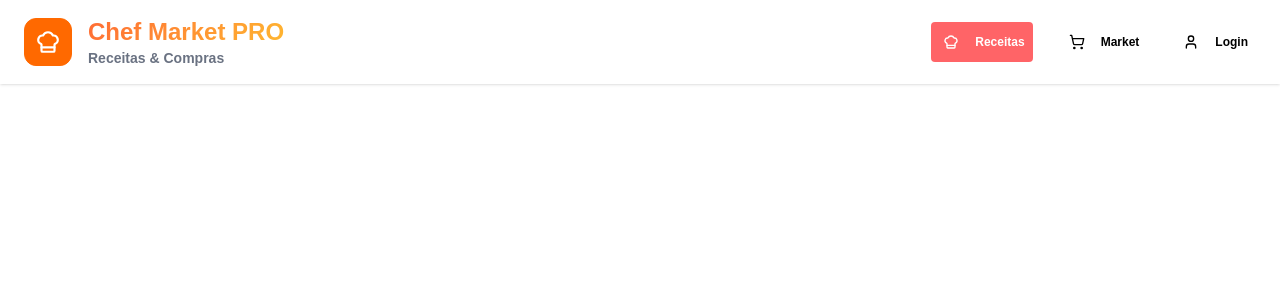
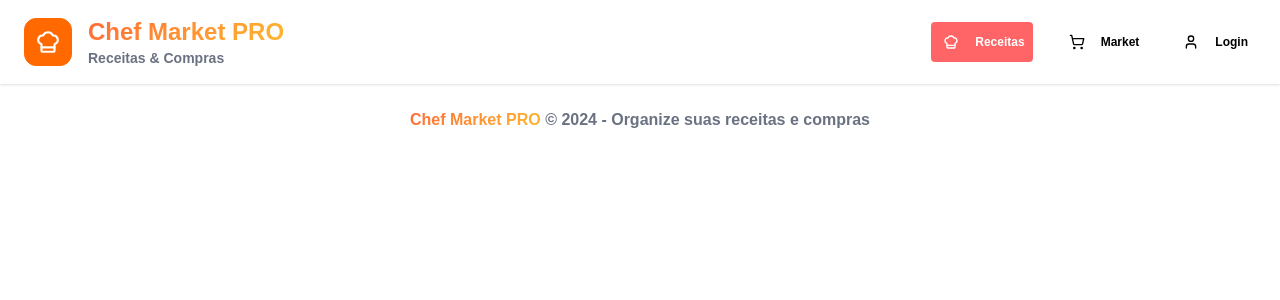
Before and after one commit to Israel-w-costa/market_chef_PRO, a React (Vite) app: page / in a window 1280 px wide. Shown: the top 300 px of the page. Built offline with nearby package versions, Linux system fonts and the light colour scheme.

Commit message:
Fetch:footer

```diff
--- a/package.json
+++ b/package.json
@@ -15,6 +15,7 @@
     "react": "^19.2.0",
     "react-dom": "^19.2.0",
     "react-router": "^7.9.6",
+    "react-router-dom": "^7.9.6",
     "tailwindcss": "^4.1.17"
   },
   "devDependencies": {
--- a/src/Components/Footer/Index.jsx
+++ b/src/Components/Footer/Index.jsx
@@ -0,0 +1,10 @@
+function Footer() {
+
+  return (
+    <footer className="text-center mt-6">
+    <p className="text-gray-500"> <strong className="text-transparent bg-clip-text bg-[linear-gradient(135deg,rgb(255,107,53)_0%,rgb(255,184,48)_100%)]">Chef Market PRO</strong> © 2024 - Organize suas receitas e compras</p>
+    </footer>
+  )
+}
+
+export default Footer
--- a/src/Components/Header/Index.jsx
+++ b/src/Components/Header/Index.jsx
@@ -1,5 +1,5 @@
 import { useState } from "react";
-import { NavLink } from "react-router";
+import { NavLink } from "react-router-dom";
 import { ChefHat, ShoppingCart, User, Menu, X } from "lucide-react";
 
 export default function Header() {
@@ -38,7 +38,7 @@ export default function Header() {
         >
           <NavLink
           className={({isActive})=>
-          `flex gap-3 p-2 items-center rounded w-
+          `flex gap-3 p-2 items-center rounded
           ${isActive?"bg-red-400 text-white ":"hover:bg-orange-50"}`
         }
             to="/"
--- a/src/Pages/Admin/Index.jsx
+++ b/src/Pages/Admin/Index.jsx
@@ -1,10 +1,12 @@
-import MainTemplate from "../../Templates/MainTemplate/Index"
+import Header from "../../Components/Header/Index"
+import Footer from "../../Components/Footer/Index"
 
 function Admin() {
 
   return (
     <>
-    <MainTemplate/>
+    <Header/>
+    <Footer/>
     </>
   )
 }
--- a/src/Pages/Market/Index.jsx
+++ b/src/Pages/Market/Index.jsx
@@ -1,10 +1,12 @@
-import MainTemplate from "../../Templates/MainTemplate/Index"
+import Header from "../../Components/Header/Index"
+import Footer from "../../Components/Footer/Index"
 
 function Market() {
 
   return (
     <>
-    <MainTemplate/>
+    <Header/>
+    <Footer/>
     </>
   )
 }
--- a/src/Pages/Recipal/Index.jsx
+++ b/src/Pages/Recipal/Index.jsx
@@ -1,10 +1,12 @@
-import MainTemplate from "../../Templates/MainTemplate/Index"
+import Header from "../../Components/Header/Index"
+import Footer from "../../Components/Footer/Index"
 
 function Recipal() {
 
   return (
     <>
-    <MainTemplate/>
+    <Header/>
+    <Footer/>
     </>
   )
 }
--- a/src/Routes/Index.jsx
+++ b/src/Routes/Index.jsx
@@ -8,7 +8,7 @@ function RouterPath() {
     return (
         <BrowserRouter>
             <Routes>
-                <Route path="/" element={<App />} />
+                <Route index element={<App />} />
                 <Route path="/market" element={<Market/>} />
                 <Route path="/admin" element={<Admin/>} />
             </Routes>
--- a/src/main.jsx
+++ b/src/main.jsx
@@ -1,6 +1,7 @@
 import { StrictMode } from 'react'
 import ReactDOM from "react-dom/client";
 import RouterPath from './Routes/Index.jsx';
+import App from './App.jsx';
 
 const root = document.getElementById("root");
 
```
Also changed, not shown: 1 other file (tests, documents, lock files or other folders).
